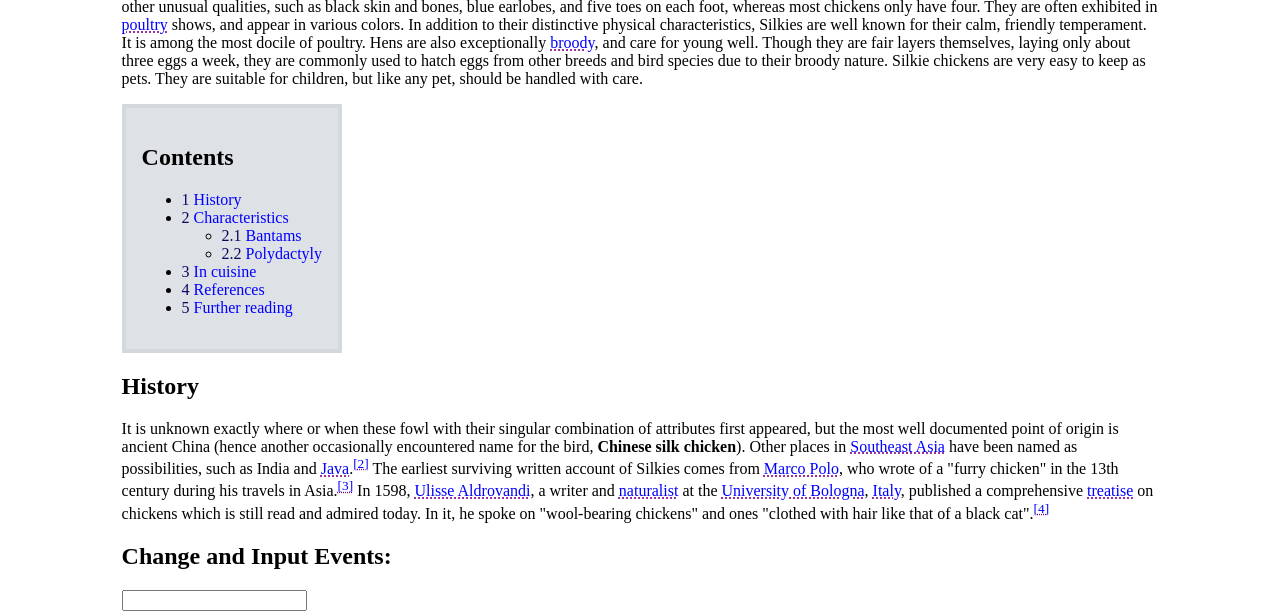
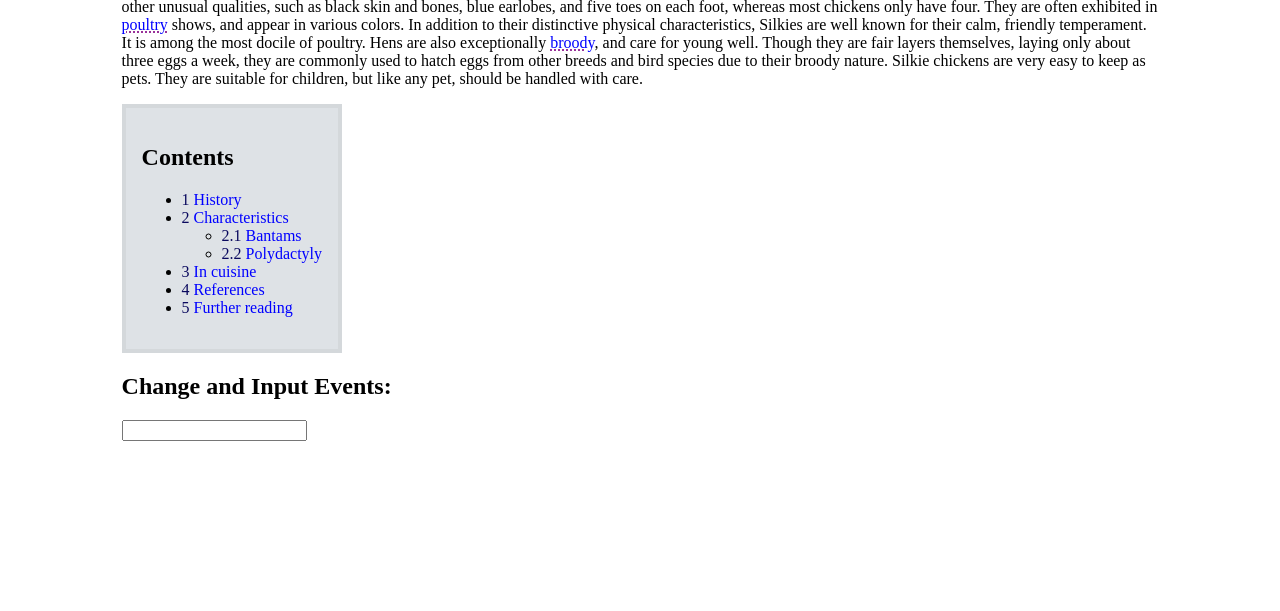
Before and after one commit to MistrDev/Colt-steeles-DOM-project, a plain HTML site: page index.html in a window 1280 px wide. Shown: the part 897-1508 px from the top of the page. After the commit the page ends 1338 px from the top, so only its background shows below. Drawn offline with Linux system fonts and the light colour scheme.

Commit message:
got rid of useless mock up

```diff
--- a/index.html
+++ b/index.html
@@ -54,27 +54,9 @@
         </ul>
     </div>
 
-    <h2><span class="mw-headline" id="History">History</span></h2>
-    <p>It is unknown exactly where or when these fowl with their singular combination of attributes first appeared, but
-        the most well documented point of origin is ancient China (hence another occasionally encountered name for the
-        bird, <b>Chinese silk chicken</b>). Other places in <a href="/wiki/Southeast_Asia"
-            title="Southeast Asia">Southeast Asia</a> have been named as possibilities, such as India and <a
-            href="/wiki/Java" title="Java">Java</a>.<sup id="cite_ref-Ekarius_2-0" class="reference"><a
-                href="#cite_note-Ekarius-2">&#91;2&#93;</a></sup> The earliest surviving written account of Silkies
-        comes from <a href="/wiki/Marco_Polo" title="Marco Polo">Marco Polo</a>, who wrote of a "furry chicken" in the
-        13th century during his travels in Asia.<sup id="cite_ref-Graham_3-0" class="reference"><a
-                href="#cite_note-Graham-3">&#91;3&#93;</a></sup> In 1598, <a href="/wiki/Ulisse_Aldrovandi"
-            title="Ulisse Aldrovandi">Ulisse Aldrovandi</a>, a writer and <a href="/wiki/Naturalist" class="mw-redirect"
-            title="Naturalist">naturalist</a> at the <a href="/wiki/University_of_Bologna"
-            title="University of Bologna">University of Bologna</a>, <a href="/wiki/Italy" title="Italy">Italy</a>,
-        published a comprehensive <a href="/wiki/Treatise" title="Treatise">treatise</a> on chickens which is still read
-        and admired today. In it, he spoke on "wool-bearing chickens" and ones "clothed with hair like that of a black
-        cat".<sup id="cite_ref-4" class="reference"><a href="#cite_note-4">&#91;4&#93;</a></sup>
-    </p>
-
 
     <h2>Change and Input Events:</h2>
-    <input class="type" type="text">
+    <input class="InputEvt" type="text">
 
 
 
```
